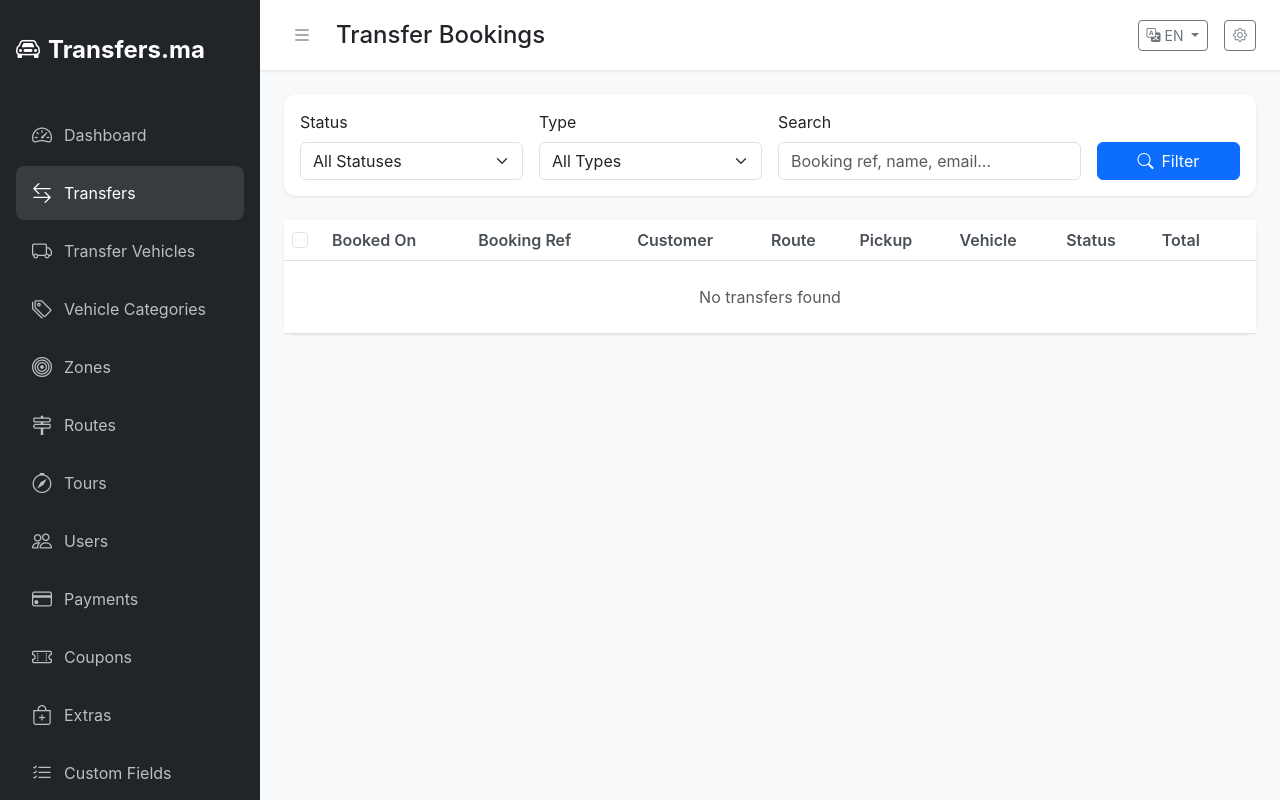
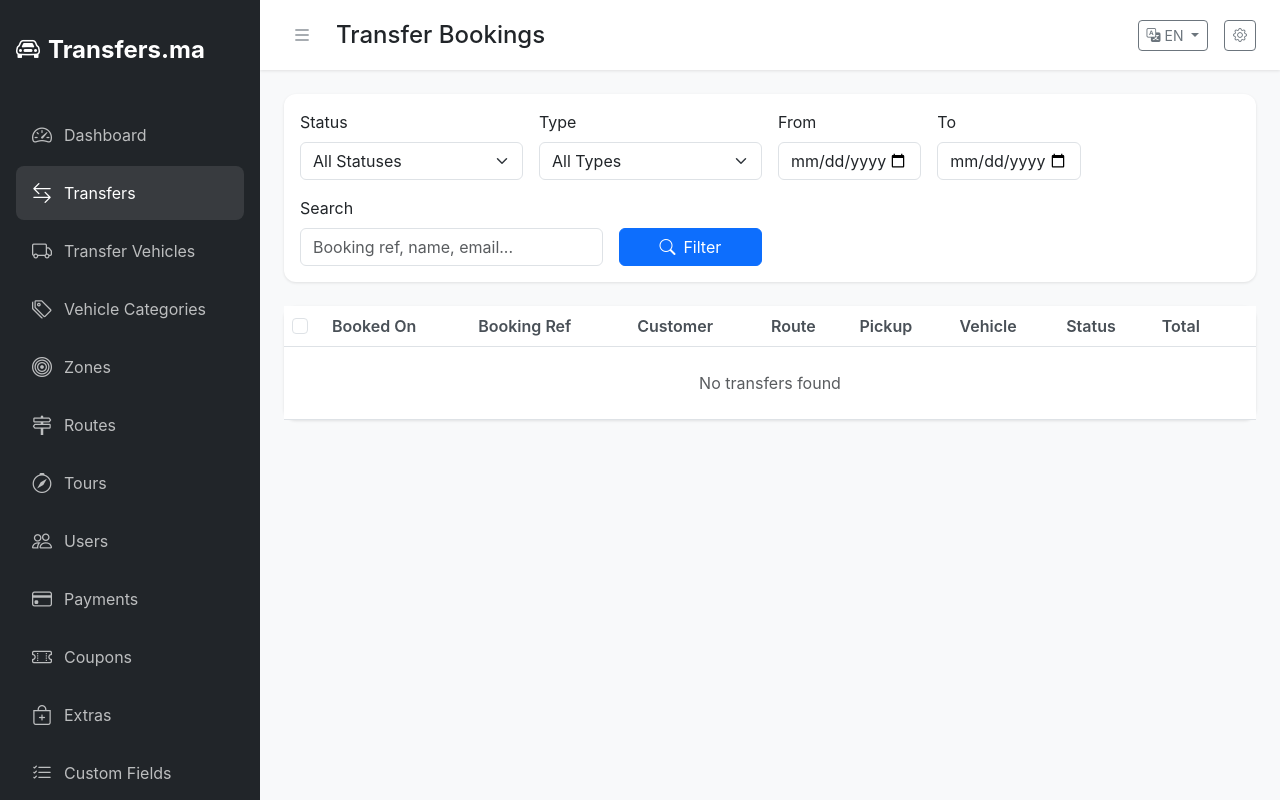
Before and after one commit to CalilDrissi/transfers-ma, a Django app: page /dashboard/transfers/ in a window 1280 px wide. Run offline with Django 5.2, Linux system fonts and the light colour scheme; the visitor is signed in with stand-in values (Sample User, id 1); data comes from the database, SQL or seed files in the repository; data that the repository does not hold is empty; parts of the project's set-up code (start-up, migrations or seed data) failed here and were passed over.

Commit message:
Add date range filter to dashboard transfers list
Filter bookings by pickup date (from/to).

Co-Authored-By: Claude Opus 4.6 <noreply@anthropic.com>

```diff
--- a/apps/dashboard/views.py
+++ b/apps/dashboard/views.py
@@ -142,10 +142,17 @@ def transfer_list(request):
     transfer_type = request.GET.get('type')
     search = request.GET.get('search')
 
+    date_from = request.GET.get('date_from')
+    date_to = request.GET.get('date_to')
+
     if status:
         transfers = transfers.filter(status=status)
     if transfer_type:
         transfers = transfers.filter(transfer_type=transfer_type)
+    if date_from:
+        transfers = transfers.filter(pickup_datetime__date__gte=date_from)
+    if date_to:
+        transfers = transfers.filter(pickup_datetime__date__lte=date_to)
     if search:
         transfers = transfers.filter(
             Q(booking_ref__icontains=search) |
--- a/templates/dashboard/transfers/list.html
+++ b/templates/dashboard/transfers/list.html
@@ -26,6 +26,14 @@
                     <option value="{{ value }}" {% if request.GET.type == value %}selected{% endif %}>{{ label }}</option>
                     {% endfor %}
                 </select>
+            </div>
+            <div class="col-md-2">
+                <label class="form-label">{% trans "From" %}</label>
+                <input type="date" name="date_from" class="form-control" value="{{ request.GET.date_from }}">
+            </div>
+            <div class="col-md-2">
+                <label class="form-label">{% trans "To" %}</label>
+                <input type="date" name="date_to" class="form-control" value="{{ request.GET.date_to }}">
             </div>
             <div class="col-md-4">
                 <label class="form-label">{% trans "Search" %}</label>
```
